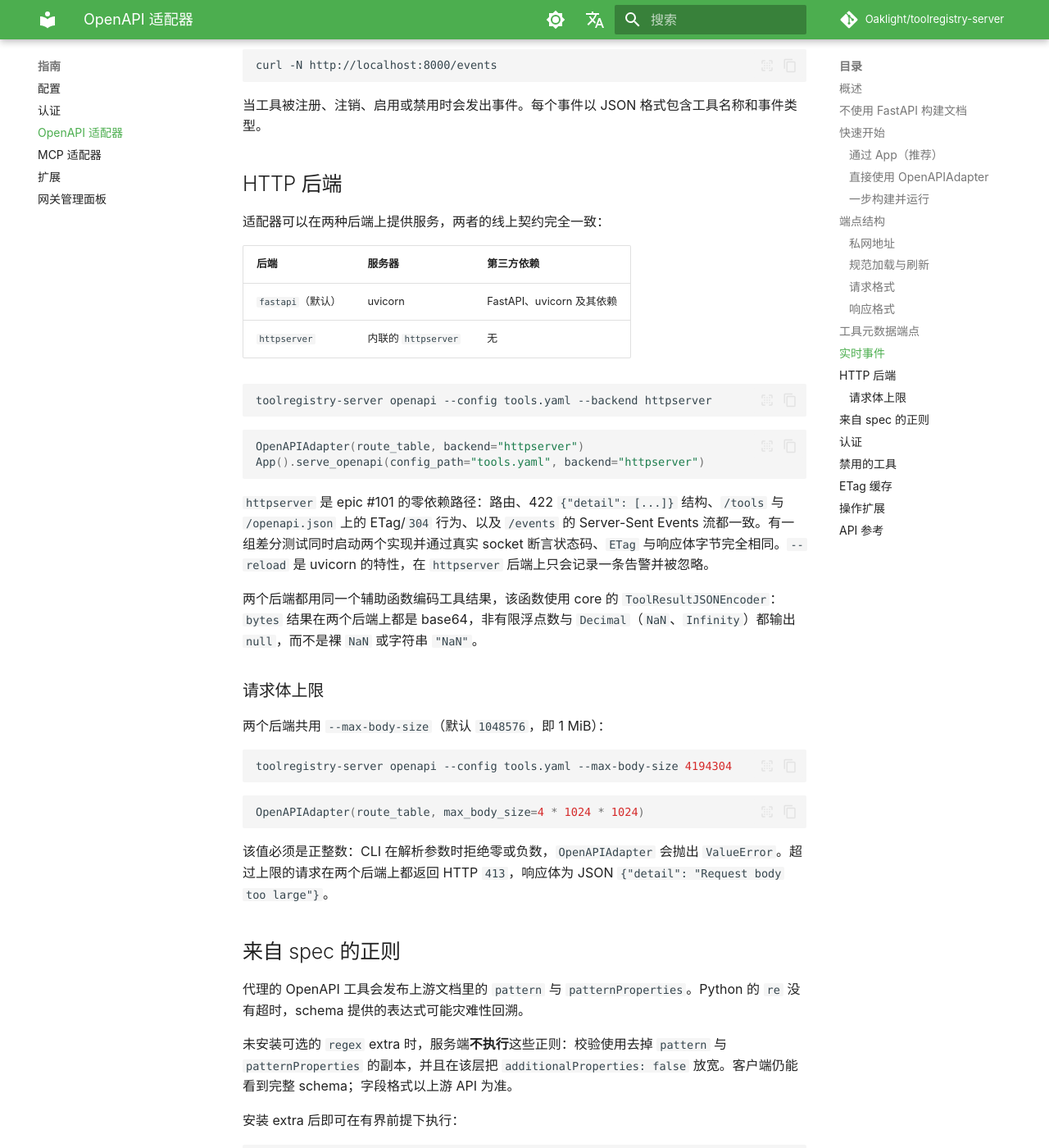
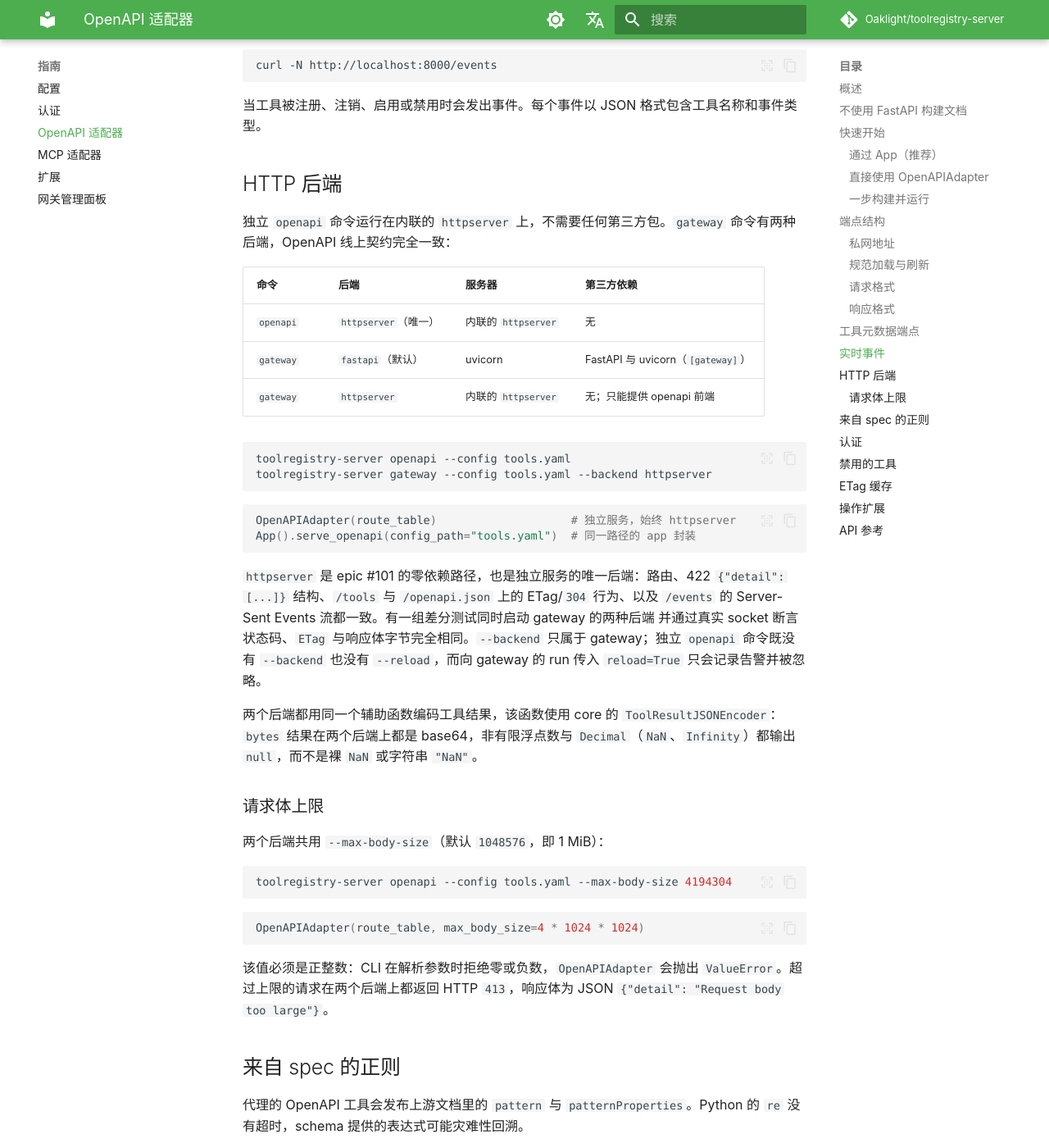
Before and after one commit to Oaklight/toolregistry-server, an MkDocs documentation site: the page built from docs/guides/openapi.md, in a window 1280 px wide and 1400 px high, scrolled down 3975 px. Shown: the whole window at 82% size. Built offline with MkDocs 1.6.1 and Material for MkDocs 9.7.7, drawn with Linux system fonts in a browser that asks for light colours; some web fonts are replaced; comment, search, counter and statistics services are not loaded.

Commit message:
docs(openapi): 独立服务器改为 httpserver-only 并新增 gateway extra（epic #101）

````diff
--- a/docs/guides/openapi.md
+++ b/docs/guides/openapi.md
@@ -173,23 +173,31 @@ curl -N http://localhost:8000/events
 
 ## HTTP 后端
 
-适配器可以在两种后端上提供服务，两者的线上契约完全一致：
+独立 `openapi` 命令运行在内联的 `httpserver` 上，不需要任何第三方包。`gateway`
+命令有两种后端，OpenAPI 线上契约完全一致：
 
-| 后端 | 服务器 | 第三方依赖 |
-|---|---|---|
-| `fastapi`（默认） | uvicorn | FastAPI、uvicorn 及其依赖 |
-| `httpserver` | 内联的 `httpserver` | 无 |
+| 命令 | 后端 | 服务器 | 第三方依赖 |
+|---|---|---|---|
+| `openapi` | `httpserver`（唯一） | 内联的 `httpserver` | 无 |
+| `gateway` | `fastapi`（默认） | uvicorn | FastAPI 与 uvicorn（`[gateway]`） |
+| `gateway` | `httpserver` | 内联的 `httpserver` | 无；只能提供 openapi 前端 |
 
 ```bash
-toolregistry-server openapi --config tools.yaml --backend httpserver
+toolregistry-server openapi --config tools.yaml
+toolregistry-server gateway --config tools.yaml --backend httpserver
 ```
 
 ```python
-OpenAPIAdapter(route_table, backend="httpserver")
-App().serve_openapi(config_path="tools.yaml", backend="httpserver")
+OpenAPIAdapter(route_table)                    # 独立服务，始终 httpserver
+App().serve_openapi(config_path="tools.yaml")  # 同一路径的 app 封装
 ```
 
-`httpserver` 是 epic #101 的零依赖路径：路由、422 `{"detail": [...]}` 结构、`/tools` 与 `/openapi.json` 上的 ETag/`304` 行为、以及 `/events` 的 Server-Sent Events 流都一致。有一组差分测试同时启动两个实现并通过真实 socket 断言状态码、`ETag` 与响应体字节完全相同。`--reload` 是 uvicorn 的特性，在 `httpserver` 后端上只会记录一条告警并被忽略。
+`httpserver` 是 epic #101 的零依赖路径，也是独立服务的唯一后端：路由、422
+`{"detail": [...]}` 结构、`/tools` 与 `/openapi.json` 上的 ETag/`304` 行为、以及
+`/events` 的 Server-Sent Events 流都一致。有一组差分测试同时启动 gateway 的两种后端
+并通过真实 socket 断言状态码、`ETag` 与响应体字节完全相同。`--backend` 只属于
+gateway；独立 `openapi` 命令既没有 `--backend` 也没有 `--reload`，而向 gateway 的
+run 传入 `reload=True` 只会记录告警并被忽略。
 
 两个后端都用同一个辅助函数编码工具结果，该函数使用 core 的 `ToolResultJSONEncoder`：`bytes` 结果在两个后端上都是 base64，非有限浮点数与 `Decimal`（`NaN`、`Infinity`）都输出 `null`，而不是裸 `NaN` 或字符串 `"NaN"`。
 
````
Also changed, not shown: docs/changelog.md (+4 -0 lines), docs/get-started/installation.md (+11 -5 lines), docs/reference/api/openapi.md (+2 -6 lines), docs/reference/cli/index.md (+3 -2 lines).
